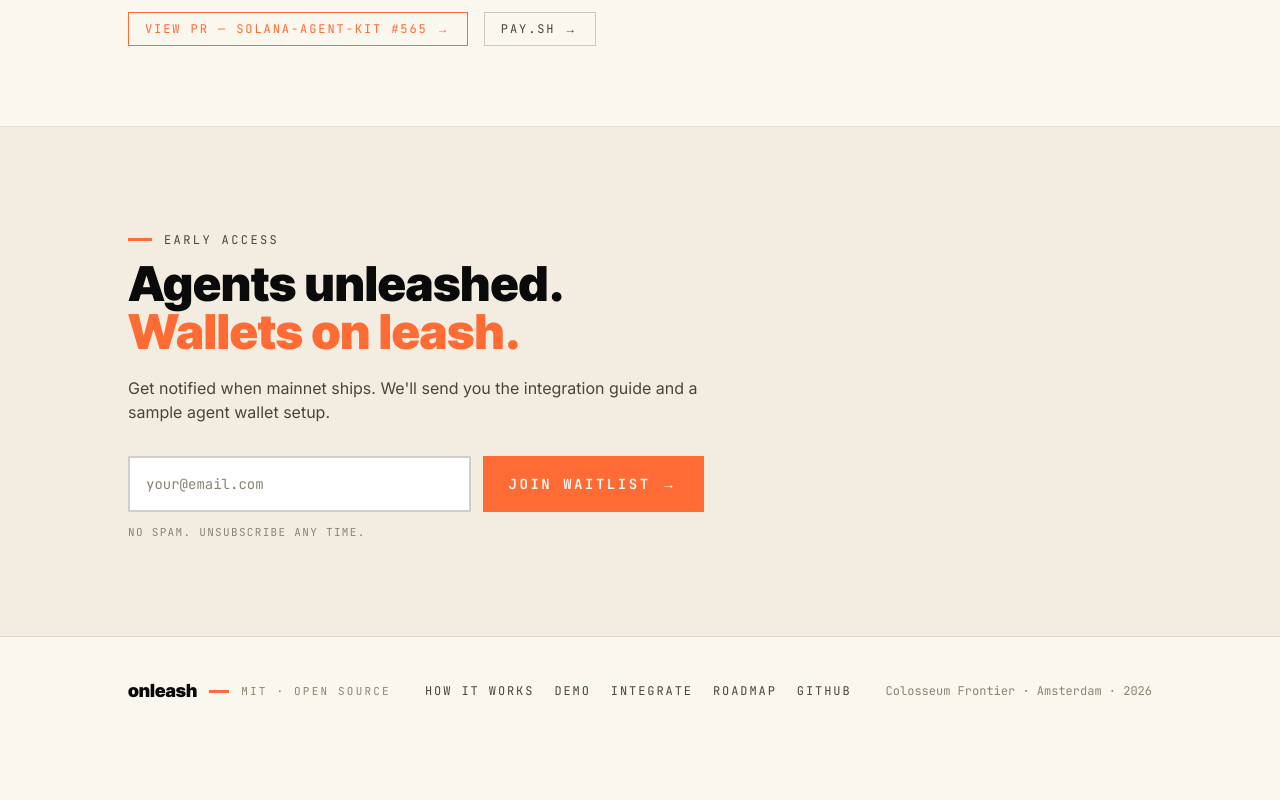
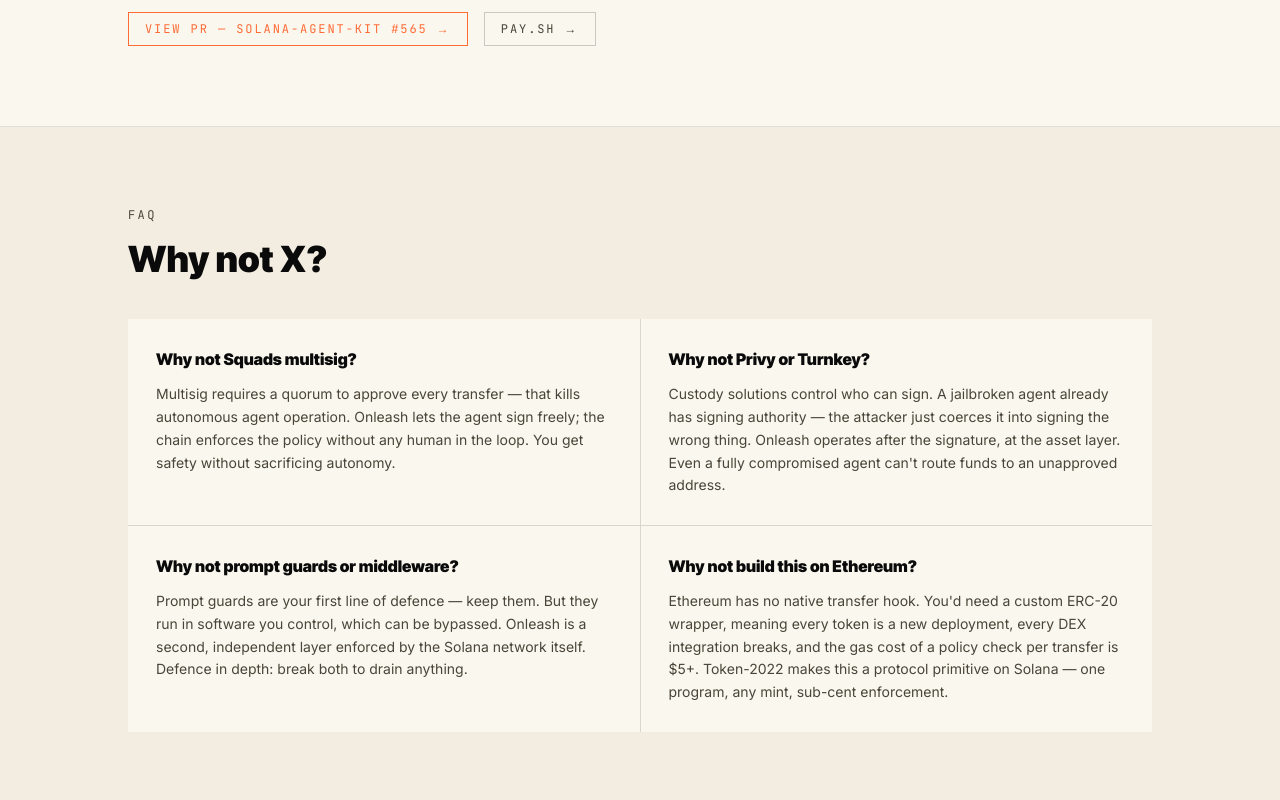
Before and after one commit to amalia020/onleash, a Next.js app in the folder site/: page / in a window 1280 px wide. Shown: the part 4180-4980 px from the top of the page. Before the commit the page ends 4925 px from the top, so only its background shows below. Built offline with nearby package versions, Linux system fonts and the light colour scheme.

Commit message:
feat(landing): add Why not X? FAQ section — 4 objections handled

```diff
--- a/site/app/page.tsx
+++ b/site/app/page.tsx
@@ -253,6 +253,23 @@ export default function Home() {
         </div>
       </section>
 
+
+      {/* ── FAQ ─────────────────────────────────────────────────── */}
+      <section className="border-b border-[color:var(--line)] px-6 py-20 bg-[color:var(--paper-2)]">
+        <div className="mx-auto max-w-5xl">
+          <p className={`${mono} text-xs uppercase tracking-[0.2em] text-[color:var(--ink-2)]`}>faq</p>
+          <h2 className={`${display} mt-4 text-3xl font-black sm:text-4xl`}>Why not X?</h2>
+          <div className="mt-10 grid gap-px bg-[color:var(--line)] sm:grid-cols-2">
+            {FAQ.map((q) => (
+              <article key={q.q} className="bg-[color:var(--paper)] p-7">
+                <div className={`${display} font-black text-base mb-3`}>{q.q}</div>
+                <p className="text-sm leading-relaxed text-[color:var(--ink-2)]">{q.a}</p>
+              </article>
+            ))}
+          </div>
+        </div>
+      </section>
+
       {/* ── WAITLIST ─────────────────────────────────────────────── */}
       <section id="waitlist" className="border-b border-[color:var(--line)] px-6 py-24 bg-[color:var(--paper-2)]">
         <div className="mx-auto max-w-5xl">
@@ -296,6 +313,25 @@ export default function Home() {
   );
 }
 
+const FAQ = [
+  {
+    q: "Why not Squads multisig?",
+    a: "Multisig requires a quorum to approve every transfer — that kills autonomous agent operation. Onleash lets the agent sign freely; the chain enforces the policy without any human in the loop. You get safety without sacrificing autonomy.",
+  },
+  {
+    q: "Why not Privy or Turnkey?",
+    a: "Custody solutions control who can sign. A jailbroken agent already has signing authority — the attacker just coerces it into signing the wrong thing. Onleash operates after the signature, at the asset layer. Even a fully compromised agent can't route funds to an unapproved address.",
+  },
+  {
+    q: "Why not prompt guards or middleware?",
+    a: "Prompt guards are your first line of defence — keep them. But they run in software you control, which can be bypassed. Onleash is a second, independent layer enforced by the Solana network itself. Defence in depth: break both to drain anything.",
+  },
+  {
+    q: "Why not build this on Ethereum?",
+    a: "Ethereum has no native transfer hook. You'd need a custom ERC-20 wrapper, meaning every token is a new deployment, every DEX integration breaks, and the gas cost of a policy check per transfer is $5+. Token-2022 makes this a protocol primitive on Solana — one program, any mint, sub-cent enforcement.",
+  },
+];
+
 function ChainRow({ label, value, href }: { label: string; value: string; href: string }) {
   return (
     <a href={href} target="_blank" rel="noreferrer"
```
